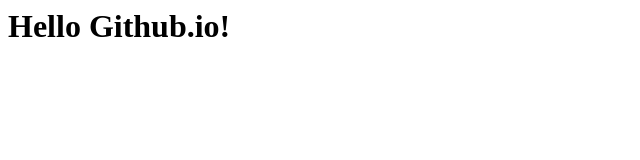
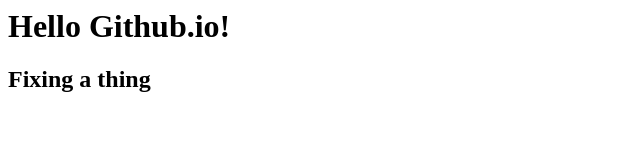
Before and after one commit to cruemartin/cruemartin.github.io, a plain HTML site: page index.html in a window 1280 px wide. Shown: the whole page, without its empty margins (0-640 px from the left). Drawn offline with Linux system fonts and the light colour scheme.

Commit message:
fixing 404

```diff
--- a/index.html
+++ b/index.html
@@ -4,6 +4,7 @@
 
 <body>
 	<h1>Hello Github.io!</h1>
+	<h2>Fixing a thing</h2>
 </body>
 
 </html>
```
